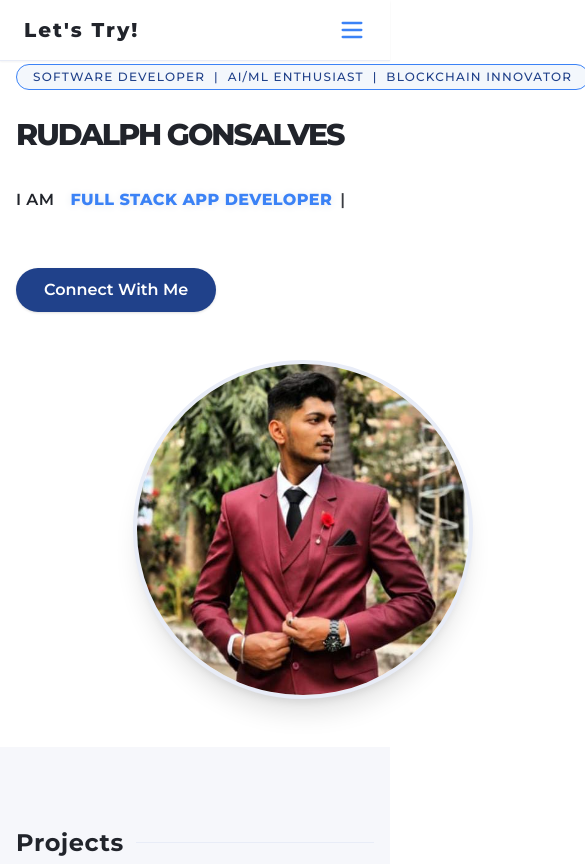
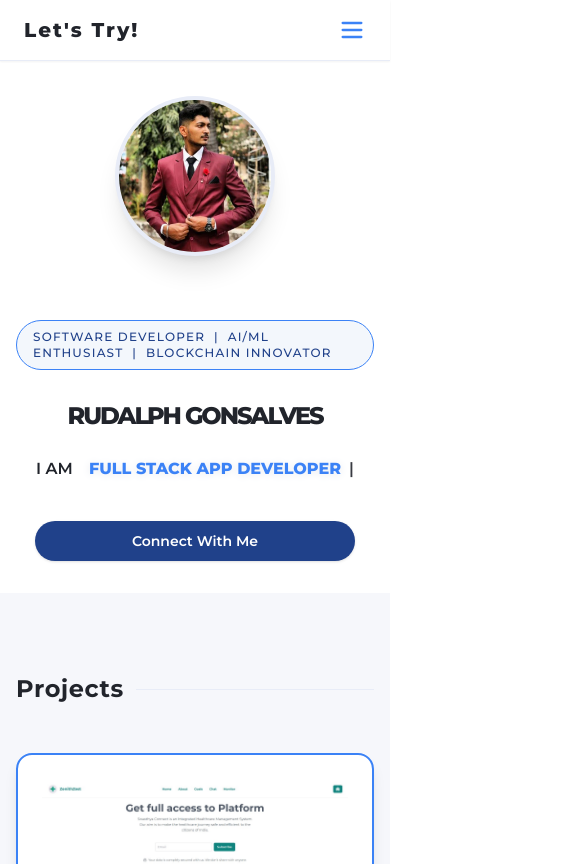
Before and after one commit to Rudalph/Rudalph07, a Next.js app: page / in a window 390 px wide. Shown: the top 864 px of the page, 585 px wide, since content can reach past the window. Built offline with nearby package versions, Linux system fonts and the light colour scheme.

Commit message:
Herosection responsive

```diff
--- a/Components/Hero.jsx
+++ b/Components/Hero.jsx
@@ -2,11 +2,12 @@
 // import React, { useRef, useEffect } from 'react'
 // import Image from 'next/image'
 // import Typed from 'typed.js'
-// import { FaGithub, FaLinkedin, FaInstagram } from "react-icons/fa"
-// import { IoMdMail } from "react-icons/io"
 
-// // Accent gradient for name and typing
-// const accent = 'bg-gradient-to-r from-[#7B4DFE] via-[#FC538D] to-[#5B8EF2] bg-clip-text text-transparent'
+// // Soft blue for accent (modern SaaS theme)
+// // Alternate accent: '#3B82F6' (blue-500) or '#FFB454' (soft orange)
+// const primary = '#21242B'         // dark for headings
+// const accent = '#3B82F6'          // modern blue, easy on eyes
+// const badgeBg = '#F3F7FC'         // very light blue
 
 // export default function Hero() {
 //   const typingRef = useRef(null)
@@ -31,70 +32,70 @@
 //   }, [])
 
 //   return (
-//     <section className="relative w-full min-h-[80vh] flex flex-col justify-center items-center bg-white pt-16">
-//       <div className="mx-auto max-w-9xl grid lg:grid-cols-12 gap-x-8 px-4 lg:px-8 items-center">
-//         <div className="lg:col-span-7 xl:col-span-6 flex flex-col gap-y-6 md:py-20 z-10">
-//           {/* Tagline Badge */}
-//           <div className="rounded-full bg-[#BAC8E2]/25 px-4 py-1 font-medium text-xs tracking-widest uppercase w-max text-[#705CF6] border border-[#7B4DFE]/20 shadow backdrop-blur">
-//             Software Developer  |  AI/ML Enthusiast  |  Blockchain Innovator
+//     <section className="relative w-full min-h-[76vh] flex flex-col justify-center items-center bg-white pt-16">
+//       <div className="mx-auto max-w-7xl grid lg:grid-cols-12 gap-x-8 px-4 md:px-8 items-center">
+//         {/* Text & CTA */}
+//         <div className="lg:col-span-7 xl:col-span-6 flex flex-col gap-y-7 md:py-16 z-10">
+//           {/* Soft-accent badge */}
+//           <div
+//             className="rounded-full px-4 py-1 font-medium text-xs tracking-widest uppercase w-max text-[#20418A]" // dark blue
+//             style={{ background: badgeBg, border: `1px solid ${accent}` }}
+//           >
+//             Software Developer &nbsp;|&nbsp; AI/ML Enthusiast &nbsp;|&nbsp; Blockchain Innovator
 //           </div>
-//           {/* Name with Gradient */}
-//           <h1 className={`text-3xl md:text-5xl lg:text-6xl font-extrabold tracking-tight ${accent} select-none drop-shadow-sm`}>
+//           {/* Name, one line, big impact */}
+//           <h1
+//             className="text-3xl md:text-5xl lg:text-5xl font-extrabold tracking-tight"
+//             style={{ color: primary, letterSpacing: '-2px', lineHeight: 1.13 }}
+//           >
 //             RUDALPH GONSALVES
 //           </h1>
-//           {/* Typing Text */}
-//           <p className="mt-4 text-base md:text-xl lg:text-2xl font-bold tracking-wide flex items-center gap-2 text-[#3A3054]">
-//             I AM <span className={`pl-2 ${accent} font-extrabold`} ref={typingRef} />
+//           {/* Typing Effect */}
+//           <p className="mt-2 text-base md:text-xl lg:text-2xl font-semibold tracking-wide flex items-center gap-2" style={{ color: primary }}>
+//             I AM
+//             <span
+//               ref={typingRef}
+//               className="pl-2 font-extrabold"
+//               style={{ color: accent, textShadow: "0 1px 8px #e5e8ee" }}
+//             />
 //           </p>
-//           {/* Socials + CTA */}
-//           <div className='mt-6 flex flex-wrap items-center gap-x-7 gap-y-4'>
-//             <a href="https://github.com/Rudalph" target="_blank" className="group">
-//               <FaGithub size={32} className="text-[#757585] group-hover:text-[#7B4DFE] transition" />
-//             </a>
-//             <a href="https://www.linkedin.com/in/rudalphgonsalves/" target="_blank" className="group">
-//               <FaLinkedin size={32} className="text-[#757585] group-hover:text-[#0A66C2] transition" />
-//             </a>
-//             <a href="https://www.instagram.com/rudalphgonsalves/" target="_blank" className="group">
-//               <FaInstagram size={32} className="text-[#757585] group-hover:text-[#FC538D] transition"/>
-//             </a>
-//             <a href="mailto:gonsalvesrudalph@gmail.com" className="group">
-//               <IoMdMail size={32} className="text-[#757585] group-hover:text-[#7B4DFE] transition" />
-//             </a>
-//             <a href="mailto:gonsalvesrudalph@gmail.com" className="ml-5">
-//               <button className="px-6 py-2 rounded-full bg-gradient-to-r from-[#7B4DFE] to-[#FC538D] text-white font-semibold shadow-md hover:scale-105 transition">
-//                 Let's Connect
-//               </button>
-//             </a>
-//           </div>
+//           <a href="mailto:gonsalvesrudalph@gmail.com" className="mt-7 w-max">
+//   <button
+//     className="px-7 py-2.5 rounded-full bg-[#20418A] text-white font-semibold shadow hover:bg-[#16326A] hover:scale-105 transition-all text-base md:text-lg"
+//   >
+//     Connect With Me
+//   </button>
+// </a>
+
 //         </div>
+//         {/* Profile Image */}
 //         <div className="lg:col-span-5 xl:col-span-6 flex justify-center items-center my-12 lg:my-0 relative">
-//           {/* Profile photo with soft border */}
 //           <div className="relative group">
 //             <Image
-//               className="rounded-full border-4 border-[#E9EAF3]/70 shadow-xl transition-transform duration-500 group-hover:scale-105"
+//               className="rounded-full border-4 border-[#e8ecf7] shadow-xl bg-[#F3F7FC]"
 //               src='/Rudalph-Image.jpg'
 //               alt="Rudalph Gonsalves, developer"
-//               width={350}
-//               height={350}
+//               width={340}
+//               height={340}
 //               priority
 //             />
 //           </div>
 //         </div>
 //       </div>
 //     </section>
-//   )
+//   );
 // }
+
+
 
 'use client'
 import React, { useRef, useEffect } from 'react'
 import Image from 'next/image'
 import Typed from 'typed.js'
 
-// Soft blue for accent (modern SaaS theme)
-// Alternate accent: '#3B82F6' (blue-500) or '#FFB454' (soft orange)
-const primary = '#21242B'         // dark for headings
-const accent = '#3B82F6'          // modern blue, easy on eyes
-const badgeBg = '#F3F7FC'         // very light blue
+const primary = '#21242B'
+const accent = '#3B82F6'
+const badgeBg = '#F3F7FC'
 
 export default function Hero() {
   const typingRef = useRef(null)
@@ -119,51 +120,57 @@ export default function Hero() {
   }, [])
 
   return (
-    <section className="relative w-full min-h-[76vh] flex flex-col justify-center items-center bg-white pt-16">
-      <div className="mx-auto max-w-7xl grid lg:grid-cols-12 gap-x-8 px-4 md:px-8 items-center">
-        {/* Text & CTA */}
-        <div className="lg:col-span-7 xl:col-span-6 flex flex-col gap-y-7 md:py-16 z-10">
-          {/* Soft-accent badge */}
+    <section className="relative w-full flex flex-col justify-center items-center bg-white pt-24 pb-8 min-h-[70vh]">
+      <div className="mx-auto max-w-7xl w-full flex flex-col-reverse items-center gap-10 md:gap-12 lg:gap-0 lg:grid lg:grid-cols-12 px-4 md:px-8">
+        {/* Left: Text and CTA */}
+        <div className="w-full flex flex-col justify-center items-center gap-6 lg:items-start lg:col-span-7 xl:col-span-6 md:py-10 z-10">
           <div
-            className="rounded-full px-4 py-1 font-medium text-xs tracking-widest uppercase w-max text-[#20418A]" // dark blue
-            style={{ background: badgeBg, border: `1px solid ${accent}` }}
+            className="rounded-full px-4 py-2 font-medium text-xs tracking-widest uppercase mb-2"
+            style={{
+              background: badgeBg,
+              border: `1px solid ${accent}`,
+              color: '#20418A'
+            }}
           >
             Software Developer &nbsp;|&nbsp; AI/ML Enthusiast &nbsp;|&nbsp; Blockchain Innovator
           </div>
-          {/* Name, one line, big impact */}
           <h1
-            className="text-3xl md:text-5xl lg:text-5xl font-extrabold tracking-tight"
+            className="text-2xl sm:text-3xl md:text-4xl lg:text-5xl font-extrabold tracking-tight text-center lg:text-left"
             style={{ color: primary, letterSpacing: '-2px', lineHeight: 1.13 }}
           >
             RUDALPH GONSALVES
           </h1>
-          {/* Typing Effect */}
-          <p className="mt-2 text-base md:text-xl lg:text-2xl font-semibold tracking-wide flex items-center gap-2" style={{ color: primary }}>
-            I AM
+          <p
+            className="mt-1 text-base sm:text-lg md:text-xl lg:text-2xl font-semibold flex flex-wrap justify-center lg:justify-start items-center gap-2 text-center lg:text-left"
+            style={{ color: primary }}
+          >
+            <span>I AM</span>
             <span
               ref={typingRef}
               className="pl-2 font-extrabold"
-              style={{ color: accent, textShadow: "0 1px 8px #e5e8ee" }}
+              style={{
+                color: accent,
+                textShadow: "0 1px 8px #e5e8ee"
+              }}
             />
           </p>
-          <a href="mailto:gonsalvesrudalph@gmail.com" className="mt-7 w-max">
-  <button
-    className="px-7 py-2.5 rounded-full bg-[#20418A] text-white font-semibold shadow hover:bg-[#16326A] hover:scale-105 transition-all text-base md:text-lg"
-  >
-    Connect With Me
-  </button>
-</a>
-
+          <a href="mailto:gonsalvesrudalph@gmail.com" className="mt-4 w-full max-w-xs">
+            <button
+              className="w-full px-5 py-2.5 rounded-full bg-[#20418A] text-white font-semibold shadow hover:bg-[#3B82F6] hover:scale-[1.03] transition-all text-sm sm:text-base md:text-lg"
+            >
+              Connect With Me
+            </button>
+          </a>
         </div>
-        {/* Profile Image */}
-        <div className="lg:col-span-5 xl:col-span-6 flex justify-center items-center my-12 lg:my-0 relative">
-          <div className="relative group">
+        {/* Right: Profile Photo */}
+        <div className="flex justify-center items-center w-full lg:col-span-5 xl:col-span-6 mb-6 lg:mb-0">
+          <div className="relative w-40 h-40 sm:w-56 sm:h-56 md:w-72 md:h-72 lg:w-80 lg:h-80">
             <Image
-              className="rounded-full border-4 border-[#e8ecf7] shadow-xl bg-[#F3F7FC]"
+              className="rounded-full border-4 border-[#e8ecf7] shadow-xl bg-[#F3F7FC] object-cover"
               src='/Rudalph-Image.jpg'
               alt="Rudalph Gonsalves, developer"
-              width={340}
-              height={340}
+              fill
+              sizes="(max-width: 768px) 90vw, 340px"
               priority
             />
           </div>
```
